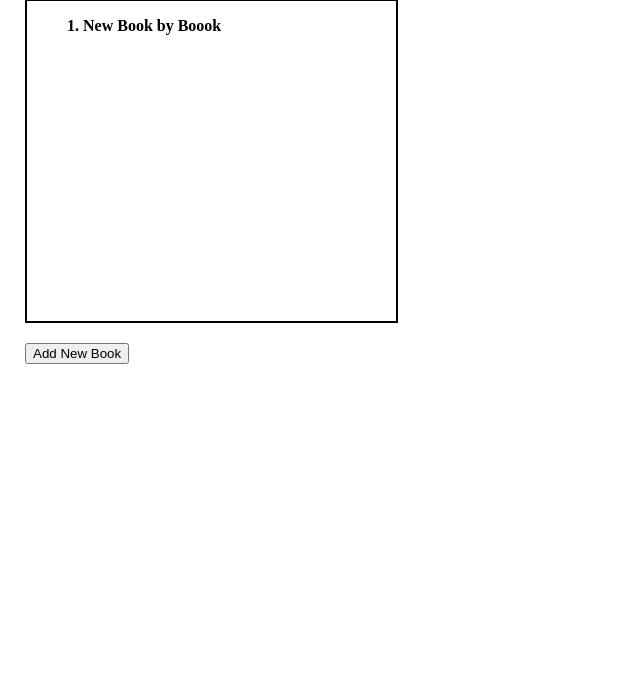
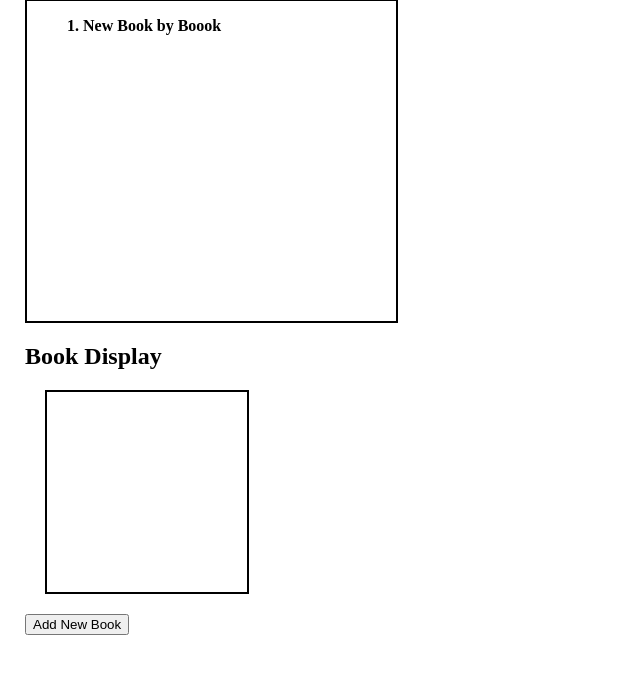
Before and after one commit to KC21025/to-read-list-manager, a Flask app: page /manage in a window 1280 px wide. Shown: the part 124-800 px from the top of the page, without its empty margins (0-640 px from the left). Run offline with Flask 3, Linux system fonts and the light colour scheme; data comes from the database, SQL or seed files in the repository; both versions use the stored data as it was after the commit.

Commit message:
Updated the book display and the edit form, delete form. To make sure it looks nicer and also it is in a black display box.

```diff
--- a/static/script.js
+++ b/static/script.js
@@ -6,7 +6,7 @@ const bookDescription = document.querySelectorAll('li[home-data-id]') // Getting
 
 if (button) { // Check if button exists
     button.onclick = function() {
-        modal.style.display = 'block'; // When button is clicked, display modal
+        modal.style.display = 'block'; // When book modal button is clicked, display modal
     }
 }
 
@@ -31,14 +31,17 @@ for (let item of bookItems) { // Looping through each book item, adding click ev
             .then(response => response.json()) // Convert response to JSON
             .then(data => { // Display book details in the modal
                 const display = document.getElementById('bookDisplay');
+                const displayEditForm = document.getElementById('editDisplay');
+                displayEditForm.style.display = 'block';
 
                 display.innerHTML = '<h2>' + data.book.Title + '</h2>' +
                     '<p><strong>Author:</strong> ' + data.book.Author_Name + '</p>' +
                     '<p><strong>Status:</strong> ' + data.book.Status_Name + '</p>' +
                     '<p><strong>Progress:</strong> ' + data.book.Pages_Read + '/' + data.book.Total_Pages + ' pages</p>' +
-                    '<p><strong>Rating:</strong>' + data.book.Rating + '/' + '5</p>' +
+                    '<p><strong>Rating:</strong>' + data.book.Rating + '/' + '5</p>'
+                    // Form for editing book details, prefilled with current book details, and button to submit the form to edit_book route in app.py with book ID as a parameter
+                displayEditForm.innerHTML =
                     '<button id="editBtn">Edit</button>' +
-                    // Form for editing book details, prefilled with current book details, and button to submit the form to edit_book route in app.py with book ID as a parameter
                     '<div id="editForm" style="display:none;">' +
                     '<span class="closeEditForm">&times;</span>' +
                     '<form id="editBookForm" method="POST" action="/edit_book/' + bookId + '">' + '<p class = "inline-p"> *Book Title: </p>' +
--- a/static/styles.css
+++ b/static/styles.css
@@ -28,6 +28,30 @@ body {
 
 /* Manage HTML */
 /* Styles for the manage page */
+#editDisplay {
+    margin: 20px;
+    width: 30vh;
+    text-align: center;
+    border: 2px solid black;
+    padding: 20px;
+}
+
+#editBtn {
+    margin-right:10px;
+}
+
+#deleteBtn {
+    color: black;
+}
+
+
+#bookDisplay {
+    margin: 20px;
+    text-align: center;
+    width:25vh;
+    height:25vh;
+    border: 2px solid black;
+}
 
 #manageBooksList {
     width:30%;
--- a/templates/manage.html
+++ b/templates/manage.html
@@ -12,8 +12,12 @@
                 </ul>
             </div>
 
-            <div id="bookDisplay"> <!-- This div will be used to display book details when a book is clicked -->
+            <h2 class = "header_book_display"> Book Display </h2>
 
+            <div id = "bookDisplay"> <!-- This div will be used to display book details when a book is clicked -->
+            </div>
+
+            <div id = "editDisplay" style = "display: none;">
             </div>
 
             <button id="openModal">Add New Book</button> <!-- Button to open modal to add a new book -->
```
Also changed, not shown: database.db.
